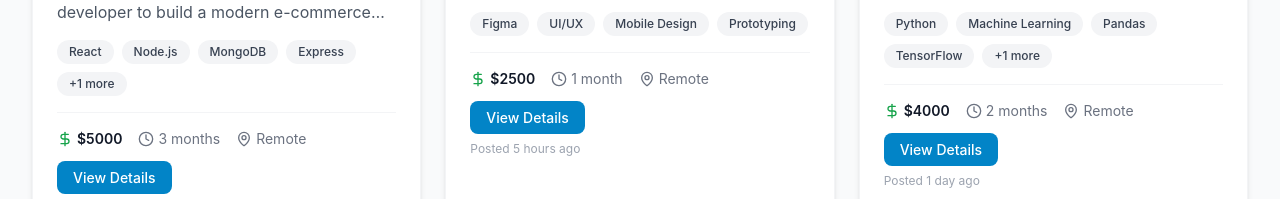
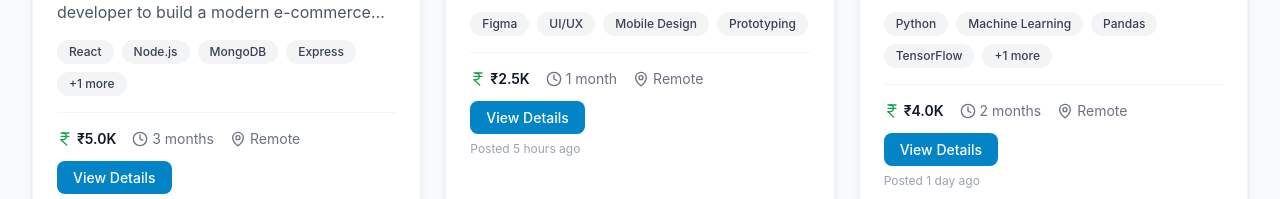
Before and after one commit to Prajwal202/HireMinds1, a React (Create React App) app in the folder frontend/: page /jobs in a window 1280 px wide. Shown: the part 467-666 px from the top of the page. Built offline with nearby package versions, Linux system fonts and the light colour scheme; no server answers.

Commit message:
added login

```diff
--- a/frontend/src/api.js
+++ b/frontend/src/api.js
@@ -6,7 +6,8 @@ const API = axios.create({
   headers: {
     'Content-Type': 'application/json',
   },
-  withCredentials: true // Enable sending cookies with requests
+  withCredentials: true, // Enable sending cookies with requests
+  timeout: 10000 // 10 second timeout
 });
 
 // Add request interceptor to include auth token
@@ -19,6 +20,7 @@ API.interceptors.request.use(
     return config;
   },
   (error) => {
+    console.error('Request error:', error);
     return Promise.reject(error);
   }
 );
@@ -27,11 +29,25 @@ API.interceptors.request.use(
 API.interceptors.response.use(
   (response) => response,
   (error) => {
-    if (error.response && error.response.status === 401) {
-      // Handle unauthorized access (e.g., redirect to login)
-      localStorage.removeItem('token');
-      window.location.href = '/login';
+    if (error.response) {
+      // The request was made and the server responded with a status code
+      // that falls out of the range of 2xx
+      console.error('Response error:', error.response.status, error.response.data);
+
+      if (error.response.status === 401) {
+        // Handle unauthorized access (e.g., redirect to login)
+        localStorage.removeItem('token');
+        window.location.href = '/login';
+      }
+    } else if (error.request) {
+      // The request was made but no response was received
+      console.error('No response received:', error.request);
+      error.message = 'Unable to connect to the server. Please check your internet connection.';
+    } else {
+      // Something happened in setting up the request that triggered an Error
+      console.error('Request setup error:', error.message);
     }
+
     return Promise.reject(error);
   }
 );
--- a/frontend/src/components/JobCard.jsx
+++ b/frontend/src/components/JobCard.jsx
@@ -1,12 +1,13 @@
 import { Link } from 'react-router-dom';
 import { motion } from 'framer-motion';
-import { Clock, DollarSign, MapPin, Briefcase } from 'lucide-react';
+import { Clock, DollarSign, MapPin, Briefcase, IndianRupee } from 'lucide-react';
+import { formatSalaryToINR } from '../utils/currency';
 
 const JobCard = ({ job }) => {
   // Handle both backend (_id) and frontend (id) data
   const jobId = job._id || job.id;
   const company = job.company || job.client || 'Company';
-  const salary = job.salary || (job.budget ? `$${job.budget}` : 'Not specified');
+  const salary = formatSalaryToINR(job.salary || (job.budget ? `$${job.budget}` : 'Not specified'));
   const location = job.location || 'Remote';
   const postedTime = job.postedTime || (job.createdAt ? new Date(job.createdAt).toLocaleDateString() : 'Recently');
 
@@ -66,7 +67,7 @@ const JobCard = ({ job }) => {
       <div className="flex items-center justify-between pt-4 border-t border-gray-100">
         <div className="flex items-center space-x-4 text-sm text-gray-500">
           <div className="flex items-center">
-            <DollarSign className="w-4 h-4 mr-1 text-green-600" />
+            <IndianRupee className="w-4 h-4 mr-1 text-green-600" />
             <span className="font-semibold text-gray-900">{salary}</span>
           </div>
           {job.duration && (
--- /dev/null
+++ b/frontend/src/utils/currency.js
@@ -0,0 +1,69 @@
+/**
+ * Format salary string to display in INR
+ * @param {string} salary - The salary string (e.g., "$80,000 - $120,000" or "$90,000")
+ * @returns {string} Formatted salary string in INR
+ */
+export const formatSalaryToINR = (salary) => {
+  if (!salary) return 'Not specified';
+
+  // If it's already in INR format, return as is
+  if (salary.includes('₹') || salary.includes('INR')) {
+    return salary;
+  }
+
+  // Handle different salary formats
+  try {
+    // Handle range format: "$80,000 - $120,000"
+    if (salary.includes('-')) {
+      const [min, max] = salary.split('-').map(s => s.trim());
+      const formatPart = (part) => {
+        const amount = parseFloat(part.replace(/[^0-9.]/g, ''));
+        if (isNaN(amount)) return part;
+        return formatINR(amount);
+      };
+      return `${formatPart(min)} - ${formatPart(max)}`;
+    }
+
+    // Handle single amount format: "$90,000"
+    const amount = parseFloat(salary.replace(/[^0-9.]/g, ''));
+    if (!isNaN(amount)) {
+      return formatINR(amount);
+    }
+
+    return salary; // Return as is if can't parse
+  } catch (error) {
+    console.error('Error formatting salary:', error);
+    return salary; // Return original if any error occurs
+  }
+};
+
+/**
+ * Format number as INR currency
+ * @param {number} amount - The amount to format
+ * @returns {string} Formatted INR string
+ */
+const formatINR = (amount) => {
+  // Convert to number if it's a string
+  const num = typeof amount === 'string' ? parseFloat(amount) : amount;
+
+  // Format with Indian numbering system (lakhs and crores)
+  if (num >= 10000000) {
+    return `₹${(num / 10000000).toFixed(2)} Cr`;
+  } else if (num >= 100000) {
+    return `₹${(num / 100000).toFixed(2)} L`;
+  } else if (num >= 1000) {
+    return `₹${(num / 1000).toFixed(1)}K`;
+  }
+
+  return `₹${num.toLocaleString('en-IN')}`;
+};
+
+/**
+ * Convert USD to INR
+ * @param {number} usd - Amount in USD
+ * @param {number} [rate=83.5] - Current USD to INR rate (default: 83.5)
+ * @returns {number} Amount in INR
+ */
+export const usdToInr = (usd, rate = 83.5) => {
+  return usd * rate;
+};
```
Also changed, not shown: 1 other file (tests, documents, lock files or other folders).
